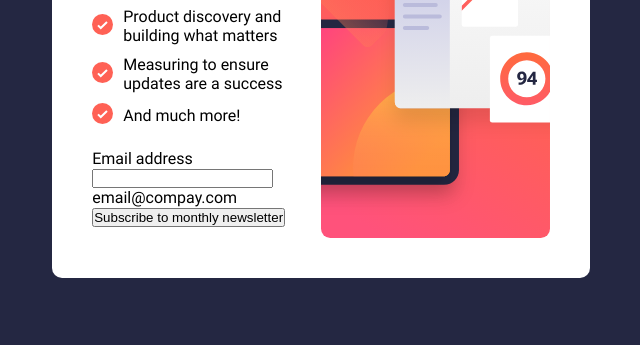
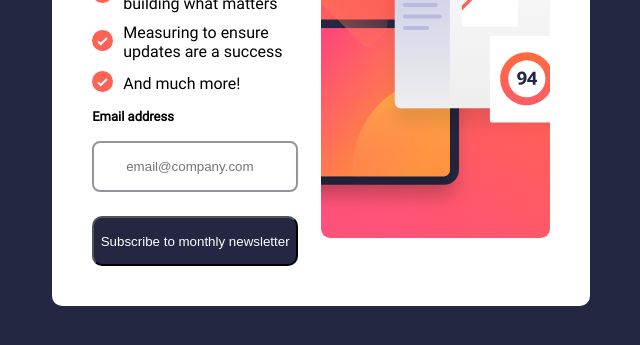
Before and after one commit to clyo/newsletterSignup, a plain HTML site: page index.html in a window 1280 px wide. Shown: the part 205-550 px from the top of the page, without its empty margins (319-959 px from the left). Drawn offline with Linux system fonts and the light colour scheme.

Commit message:
Add files via upload
Index file includes updated to form. CSS file has updates to form styling

```diff
--- a/index.html
+++ b/index.html
@@ -29,7 +29,7 @@
         <form class="emailForm">
           <div>
             <label for="email">Email address</label>
-            <input type="text">email@compay.com</input>
+            <input type="text" name="email" id="email" placeholder="email@company.com"></input>
           </div>
           <button>Subscribe to monthly newsletter</button>
         </form>
--- a/styles.css
+++ b/styles.css
@@ -88,3 +88,33 @@ img {
     display: block;
     max-width: 100%;
 }
+
+.emailForm {
+    display: flex;
+    flex-direction: column;
+    width: 100%;
+}
+
+
+input {
+    padding: 1rem 2rem;
+    border-radius: 0.5rem ;
+    border: solid 2px var(--Grey);
+    margin-bottom: 1.5rem;
+    margin-top: 1rem;
+    width: 90%;
+  }
+
+  label {
+    font: var(--DarkSlateGrey);
+    font-size: small;
+    font-weight: bold;
+  }
+
+  button {
+    width: 90%;
+    background-color: var(--DarkSlateGrey);
+    color: var(--White);
+    height: 50px;
+    border-radius: 10px;
+  }
```
